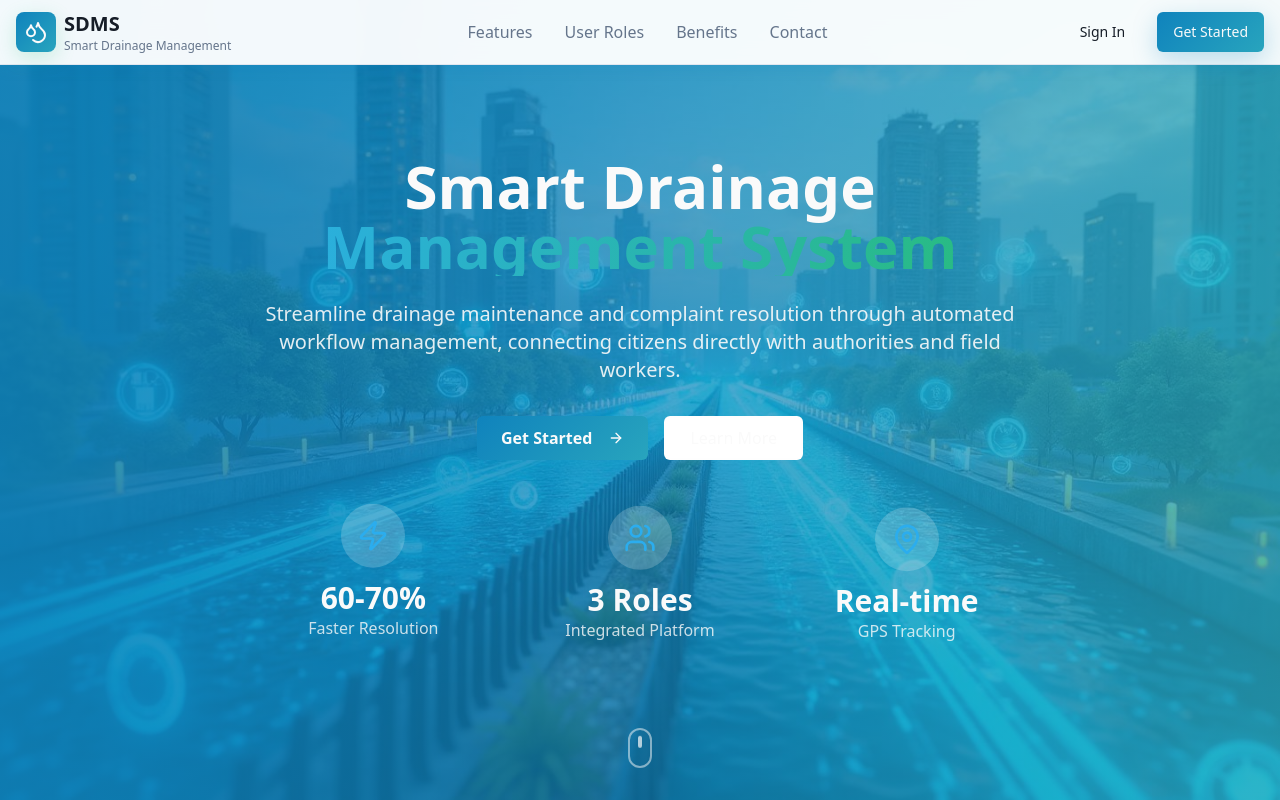
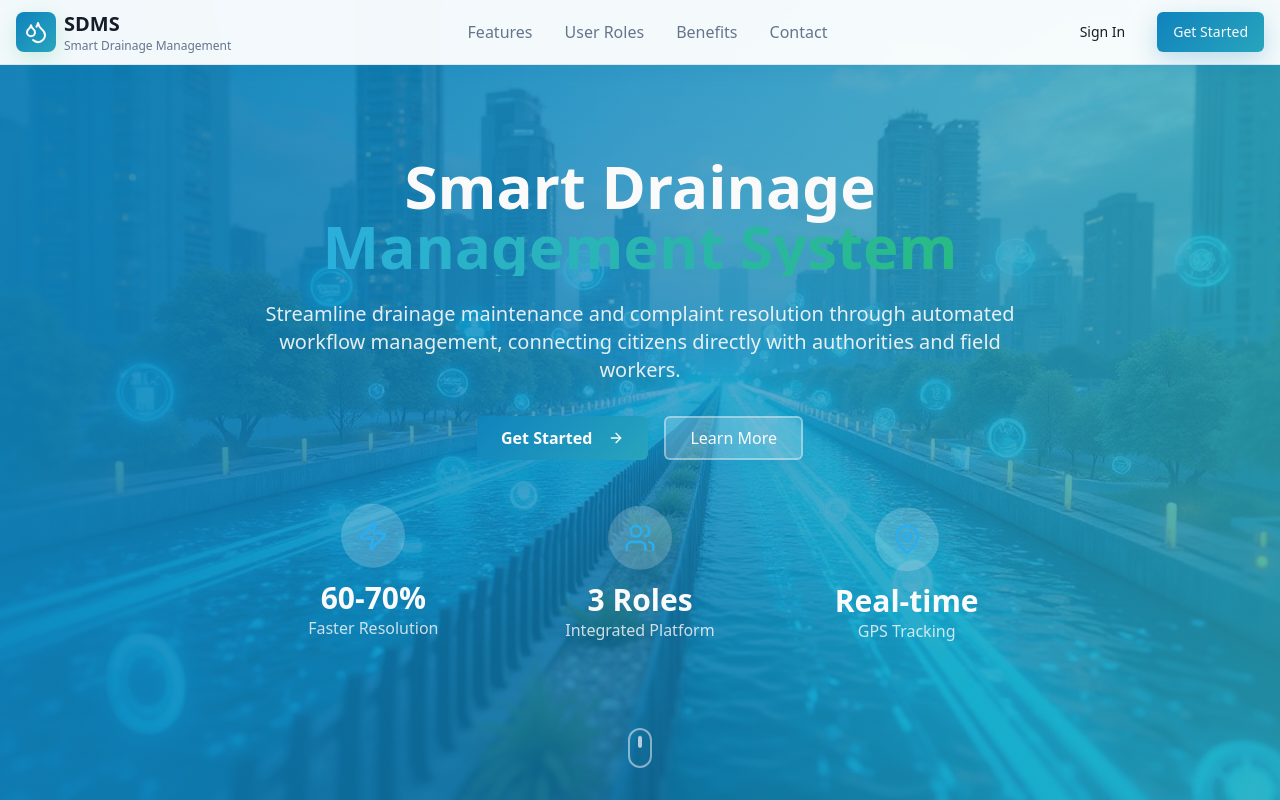
Before and after one commit to SivaDoodHub/flow-resolve-connect, a React (Vite) app: page / in a window 1280 px wide. Shown: the top 800 px of the page. Built offline with nearby package versions, Linux system fonts and the light colour scheme.

Commit message:
Fix button color
Change the color of the "Learn more" button to improve visibility and UI consistency.

```diff
--- a/src/components/HeroSection.tsx
+++ b/src/components/HeroSection.tsx
@@ -35,7 +35,7 @@ const HeroSection = () => {
               Get Started
               <ArrowRight className="ml-2 w-4 h-4" />
             </Button>
-            <Button variant="outline" size="lg" className="text-base px-6 py-3 border-2 border-primary-foreground/30 text-primary-foreground hover:bg-primary-foreground/10">
+            <Button variant="secondary" size="lg" className="text-base px-6 py-3 bg-primary-foreground/20 text-primary-foreground border-2 border-primary-foreground/40 hover:bg-primary-foreground/30 hover:border-primary-foreground/60">
               Learn More
             </Button>
           </div>
```
